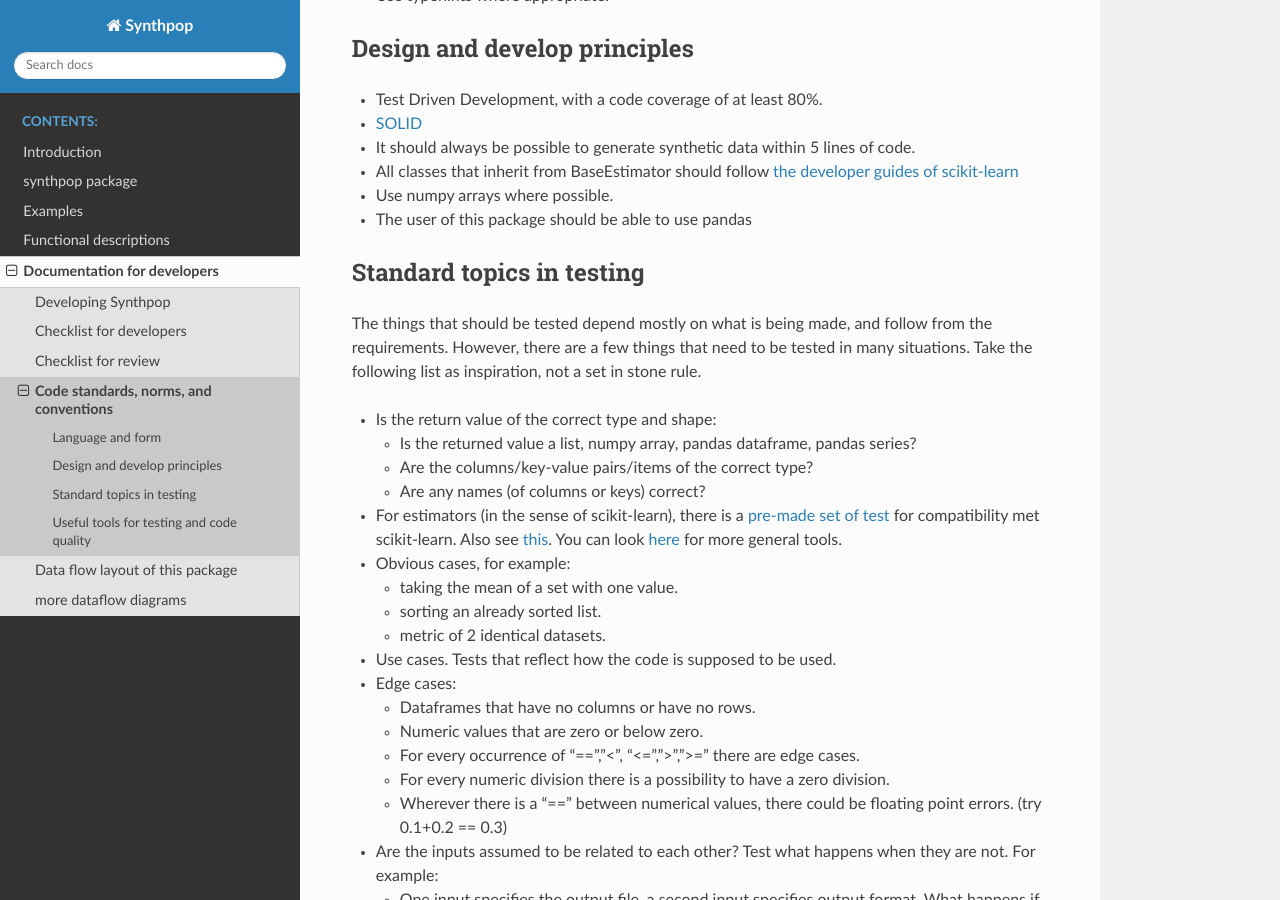
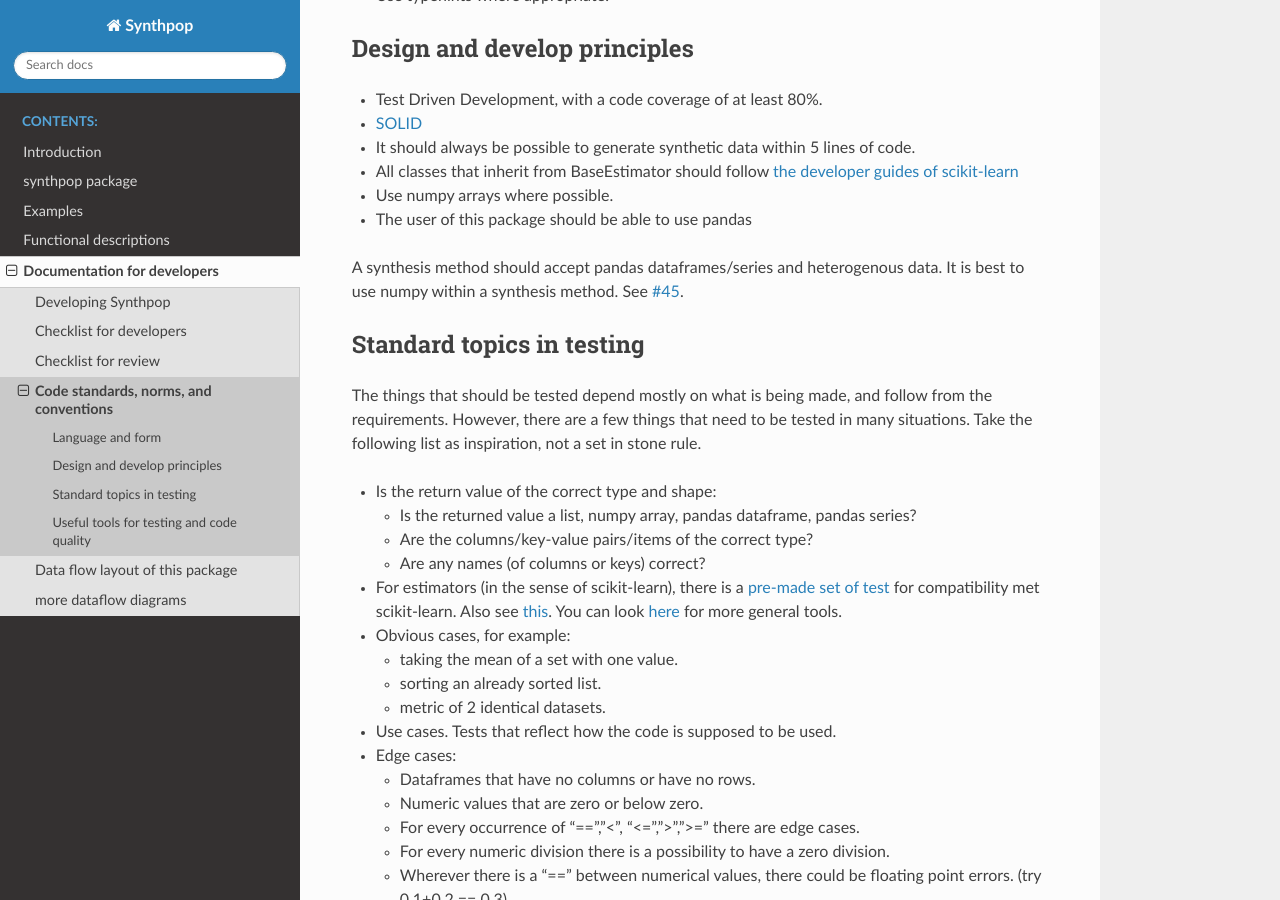
Before and after one commit to duonl/synthpop-py, a Sphinx documentation site: the page built from docs/source/developer/code_standards_and_norms.md, in a window 1280 px wide and 900 px high, scrolled down 400 px. Built offline with Sphinx 7.4.7 and the Read the Docs theme 3.1.0, drawn with Linux system fonts in a browser that asks for light colours.

Commit message:
clarified

```diff
--- a/docs/source/developer/code_standards_and_norms.md
+++ b/docs/source/developer/code_standards_and_norms.md
@@ -17,6 +17,11 @@ See this document as a tie-breaker when there are multiple equally well options,
 - All classes that inherit from BaseEstimator should follow [the developer guides of scikit-learn](https://scikit-learn.org/stable/developers/develop.html)
 - Use numpy arrays where possible.
 - The user of this package should be able to use pandas
+
+A synthesis method should accept pandas dataframes/series and heterogenous data.
+It is best to use numpy within a synthesis method. See [#45](https://github.com/Synthpop-data/synthpop-py/issues/45).
+
+
 
 
 ## Standard topics in testing
```
